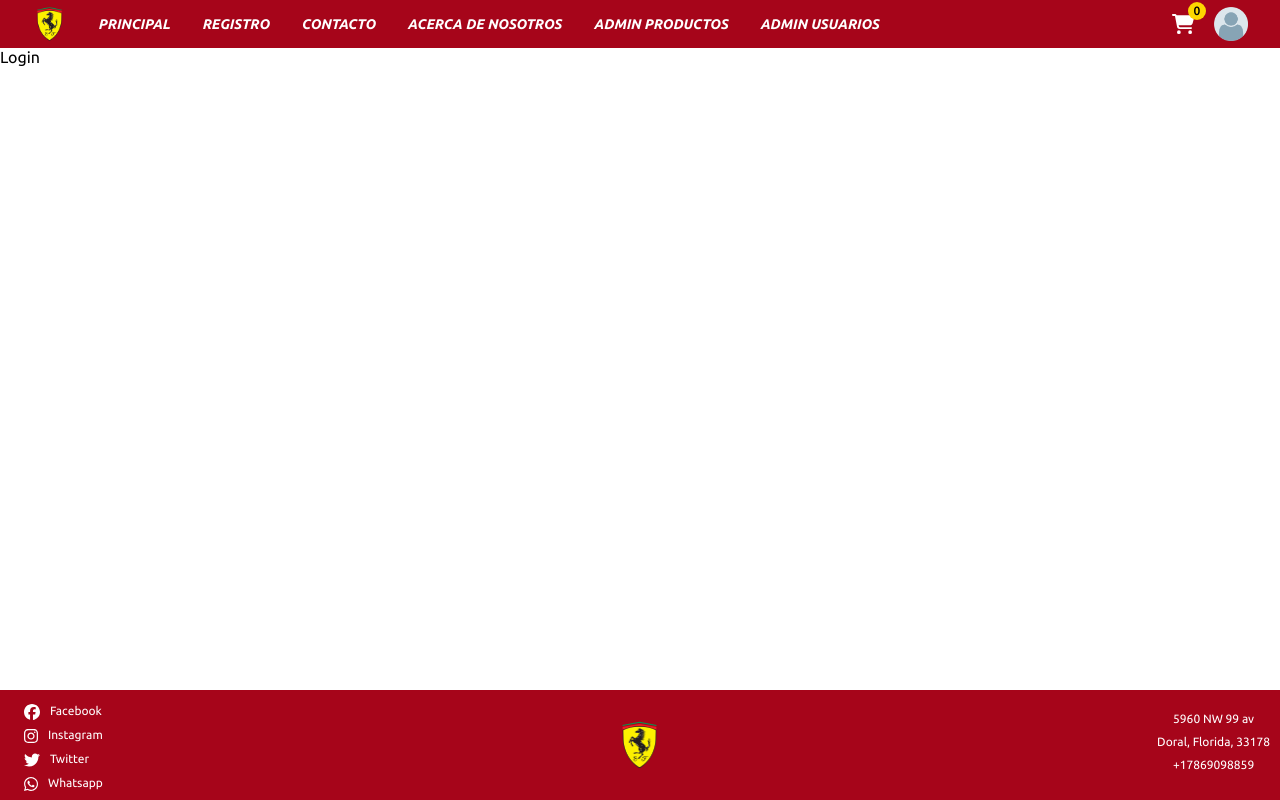
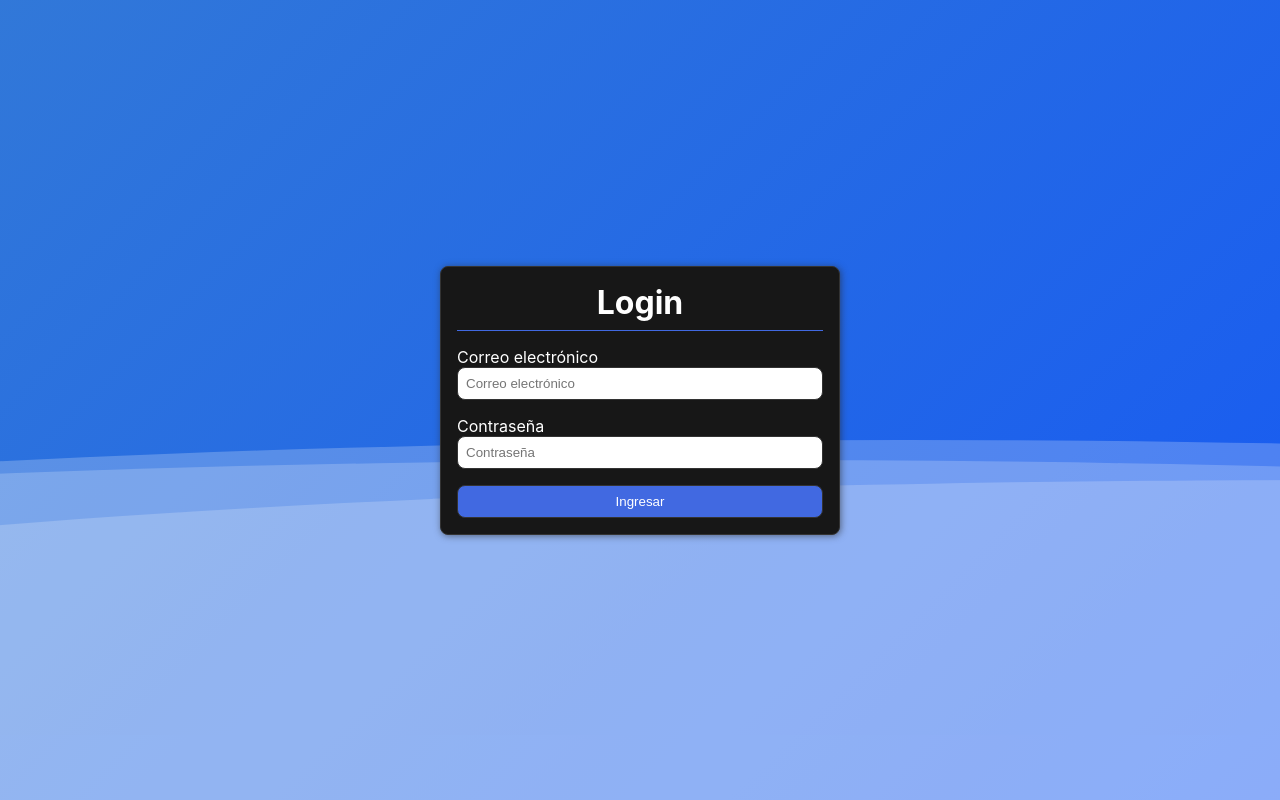
Before and after one commit to fcaputo1/frontend-ecommerce, a React (Vite) app: page /login in a window 1280 px wide. Built offline with nearby package versions, Linux system fonts and the light colour scheme.

Commit message:
user-context-login-logout

```diff
--- a/src/App.jsx
+++ b/src/App.jsx
@@ -2,51 +2,53 @@ import { Route, Routes } from "react-router-dom";
 import Home from "./pages/home/Home";
 import Contact from "./pages/contact/Contact";
 import Login from "./pages/login/Login";
-import Header from "./layout/header/Header";
-import Footer from "./layout/footer/Footer";
 import AboutUs from "./pages/about-us/AboutUs";
 import ProductAdmin from "./pages/product-admin/ProductAdmin"
 import Register from "./pages/register/Register"
 import ProductDetail from "./pages/product-detail/ProductDetail";
 import UserAdmin from "./pages/user-admin/UserAdmin";
-import ScrollToTop from "./components/scroll-to-top/ScrollToTop";
-import OrderDialog from "./components/order-dialog/OrderDialog";
+import Layout from "./layout/Layout";
+import AdminGuard from "./services/guard/AdminGuard";
 
 export default function App() {
 
   return (
     <>
 
-      <OrderDialog />
-
-      <Header />
-
-      <main className="main-container">
-
-        <ScrollToTop /> {/* Este componente ejecutará el scroll hacia arriba */}
-
         <Routes>
-
-          <Route path="/" element={ <Home /> } />
-
-          <Route path="/contact" element={ <Contact /> } />
 
           <Route path="/login" element={ <Login /> } />
 
-          <Route path="/about-us" element={ <AboutUs /> } />
+          <Route path="/" element={ <Layout /> }>
 
-          <Route path="/product-admin" element={ <ProductAdmin /> } />
+            <Route index element={ <Home /> } />
 
-          <Route path="/user-admin" element={ <UserAdmin /> } />
+            <Route path="contact" element={ <Contact /> } />
 
-          <Route path="/register" element={ <Register /> } />
+            <Route path="about-us" element={ <AboutUs /> } />
 
-          <Route path="/product-detail/:id" element={ <ProductDetail /> } />
+            <Route path="register" element={ <Register /> } />
+
+            <Route path="product-detail/:id" element={ <ProductDetail /> } />
+
+            <Route path="product-admin" element={
+                <AdminGuard>
+                  <ProductAdmin />
+                </AdminGuard>
+              } />
+
+            <Route path="user-admin" element={
+              <AdminGuard>
+                <UserAdmin />
+              </AdminGuard>
+              } />
+
+            <Route path="*" element={ <h1>Not found</h1>} />
+
+          </Route>
 
         </Routes>
-      </main>
 
-      <Footer />
     </>
   )
 }
--- a/src/components/user-admin-row/UserRow.jsx
+++ b/src/components/user-admin-row/UserRow.jsx
@@ -21,9 +21,6 @@ export default function UserRow({ user, deleteUser, handleEditUser }) {
                 {new Date(user?.birthday.replace(/-/g, '/')).toLocaleDateString('es-ES')}
             </td>
             <td className="table-date">
-                {user?.password}
-            </td>
-            <td className="table-date">
                 {user?.country}
             </td>
             <td className="table-description">
--- a/src/components/user-admin-table/UserTable.jsx
+++ b/src/components/user-admin-table/UserTable.jsx
@@ -10,7 +10,6 @@ export default function UserTable({ users, deleteUser, handleEditUser }) {
                     <th>Nombre</th>
                     <th>Email</th>
                     <th>Fecha de nacimiento</th>
-                    <th>Contraseña</th>
                     <th>País</th>
                     <th>Observaciones</th>
                     <th>Acciones</th>
@@ -19,7 +18,7 @@ export default function UserTable({ users, deleteUser, handleEditUser }) {
             <tbody>
                 {
                     users.map(userData => {
-                        return <UserRow     key={userData.id}
+                        return <UserRow     key={userData._id}
                                             user={userData}
                                             deleteUser={deleteUser}
                                             handleEditUser={handleEditUser}/>
--- /dev/null
+++ b/src/context/UserContext.jsx
@@ -0,0 +1,65 @@
+import axios from "axios";
+import { createContext, useContext, useState } from "react";
+import { useNavigate } from "react-router-dom";
+import Swal from "sweetalert2";
+
+const URL = import.meta.env.VITE_LOCAL_SERVER
+
+export const UserContext = createContext()
+
+export const useUser = () => useContext(UserContext)
+
+export const UserProvider = ({ children }) => {
+
+    const [ user, setUser ] = useState( JSON.parse(localStorage.getItem("user")) )
+    const [ token, setToken ] = useState( localStorage.getItem("token") )
+
+    const navigate = useNavigate()
+
+    async function login(data) {
+
+        try {
+            const response = await axios.post(`${URL}/login`, data)
+
+            console.log(response.data)
+            const { user, token } = response.data
+
+            setUser(user)
+            setToken(token)
+            localStorage.setItem("token", token)
+            localStorage.setItem("user", JSON.stringify(user))
+
+            Swal.fire({
+                icon: "success",
+                title: "Login exitoso",
+                text: "Bienvenido al sistema",
+                timer: 2000
+            }).then(() => {
+                navigate("/")
+            })
+
+        } catch (error) {
+            console.log(error);
+            Swal.fire({
+                icon: "error",
+                title: "Error en el login",
+                text: error.response.data.message,
+
+            })
+        }
+    }
+
+    function logout() {
+        setUser(null)
+        setToken(null)
+        localStorage.removeItem("user")
+        localStorage.removeItem("token")
+        navigate("/")
+    }
+
+    return (
+        <UserContext.Provider value={{ login, logout, user, token }}>
+            {children}
+        </UserContext.Provider>
+    )
+}
--- /dev/null
+++ b/src/layout/Layout.jsx
@@ -0,0 +1,26 @@
+import { Outlet } from "react-router-dom";
+import OrderDialog from "../components/order-dialog/OrderDialog";
+import ScrollToTop from "../components/scroll-to-top/ScrollToTop";
+import Header from "./header/Header";
+import Footer from "./footer/Footer";
+
+export default function Layout() {
+    return (
+    <>
+
+    <OrderDialog />
+
+    <ScrollToTop /> {/* Este componente ejecutará el scroll hacia arriba */}
+
+    <Header />
+
+    <main className="main-container">
+
+        <Outlet />
+
+    </main>
+
+    <Footer />
+    </>
+    )
+}
--- a/src/layout/header/Header.jsx
+++ b/src/layout/header/Header.jsx
@@ -4,9 +4,12 @@ import { FontAwesomeIcon } from "@fortawesome/react-fontawesome";
 import { faCartShopping } from "@fortawesome/free-solid-svg-icons";
 import userImg from '../../assets/images/default-user.png'
 import { useOrder } from "../../context/OrderContext";
+import { useUser } from "../../context/UserContext";
+
 
 export default function Header() {
   const { setToggleModal, count } = useOrder()
+  const { user, logout } = useUser()
   return (
     <header className="main-header">
       <input type="checkbox" id="responsive-menu" className="input-burger" />
@@ -39,24 +42,45 @@ export default function Header() {
                 ACERCA DE NOSOTROS
               </NavLink>
             </li>
+            {
+              user?.role === "admin" &&
               <li className="nav-item">
-                <NavLink to='/product-admin'className="nav-link">
+                <NavLink to='/product-admin' className="nav-link">
                   ADMIN PRODUCTOS
                 </NavLink>
               </li>
+            }
+            {
+              user?.role === "admin" &&
               <li className="nav-item">
-                <NavLink to='/user-admin'className="nav-link">
+                <NavLink to='/user-admin' className="nav-link">
                   ADMIN USUARIOS
                 </NavLink>
               </li>
+            }
+            {
+              user ?
+              <li className="nav-item">
+                <NavLink className="nav-link" onClick={logout}>
+                  LOGOUT
+                </NavLink>
+              </li>
+                :
+              <li className="nav-item">
+                <NavLink to='/login' className="nav-link">
+                  LOGIN
+                </NavLink>
+              </li>
+            }
           </ul>
         </nav>
       </div>
       {/* User Info Panel */}
       <div className="user-info">
+        {user?.name || ""}
         <div className='cart-button'>
           <div className="order-count">{count}</div>
-            <FontAwesomeIcon icon={faCartShopping} className="cart-icon" onClick={() => setToggleModal((modal) => !modal)}/>
+          <FontAwesomeIcon icon={faCartShopping} className="cart-icon" onClick={() => setToggleModal((modal) => !modal)} />
         </div>
         <div className="avatar">
           <img src={userImg} alt="" />
--- a/src/main.jsx
+++ b/src/main.jsx
@@ -4,13 +4,16 @@ import App from './App.jsx'
 import './index.css'
 import { BrowserRouter } from 'react-router-dom'
 import OrderProvider from './context/OrderContext.jsx'
+import { UserProvider } from './context/UserContext.jsx'
 
 createRoot(document.getElementById('root')).render(
   <StrictMode>
     <BrowserRouter>
-      <OrderProvider>
-        <App />
-      </OrderProvider>
+      <UserProvider>
+        <OrderProvider>
+          <App />
+        </OrderProvider>
+      </UserProvider>
     </BrowserRouter>
   </StrictMode>,
 )
--- /dev/null
+++ b/src/pages/login/Login.css
@@ -0,0 +1,117 @@
+.login-container {
+    width: 100vw;
+    flex: 1;
+    display: flex;
+    flex-direction: column;
+    gap: 1rem;
+    align-items: center;
+    justify-content: center;
+    margin: auto;
+    font-family: -apple-system, BlinkMacSystemFont, sans-serif;
+    overflow: hidden;
+    background: linear-gradient(315deg, rgb(21, 88, 244) 3%, rgba(60, 132, 206, 1) 38%, rgb(115, 48, 238) 68%, rgb(243, 25, 255) 98%);
+    animation: gradient 15s ease infinite;
+    background-size: 400% 400%;
+    background-attachment: fixed;
+    position: relative;
+}
+
+@keyframes gradient {
+    0% {
+        background-position: 0% 0%;
+    }
+
+    50% {
+        background-position: 100% 100%;
+    }
+
+    100% {
+        background-position: 0% 0%;
+    }
+}
+
+.wave {
+    background: rgb(255 255 255 / 25%);
+    border-radius: 1300% 1300% 0 0;
+    position: absolute;
+    width: 300%;
+    height: calc(40vh);
+    animation: wave 10s -3s linear infinite;
+    transform: translate3d(0, 0, 0);
+    opacity: 0.8;
+    bottom: 0;
+    left: 0;
+}
+
+.wave:nth-of-type(2) {
+    height: calc(40vh + 1.25em);
+    animation: wave 18s linear reverse infinite;
+    opacity: 0.8;
+}
+
+.wave:nth-of-type(3) {
+    height: calc(40vh + 2.5em);
+    animation: wave 20s -1s reverse infinite;
+    opacity: 0.9;
+}
+
+@keyframes wave {
+    2% {
+        transform: translateX(1);
+    }
+
+    25% {
+        transform: translateX(-25%);
+    }
+
+    50% {
+        transform: translateX(-50%);
+    }
+
+    75% {
+        transform: translateX(-25%);
+    }
+
+    100% {
+        transform: translateX(1);
+    }
+}
+
+.login-form {
+    z-index: 1;
+    padding: 1rem;
+    background-color: rgb(23, 23, 23);
+    color: white;
+    border-radius: 0.5rem;
+    border: 1px solid #333;
+    max-width: 400px;
+    box-shadow: 1px 1px 7px #27272791;
+    ;
+
+    h1 {
+        text-align: center;
+        margin-bottom: 1rem;
+        border-bottom: 1px solid royalblue;
+        padding-bottom: .5rem;
+        /* line-height: 1.5; */
+    }
+}
+
+
+
+.login-form input {
+    width: 100%;
+    padding: 0.5rem;
+    margin-bottom: 1rem;
+    border-radius: 0.5rem;
+    border: 1px solid #333;
+}
+
+.login-form button {
+    width: 100%;
+    padding: 0.5rem;
+    border-radius: 0.5rem;
+    border: 1px solid #333;
+    background-color: royalblue;
+    color: white;
+}
--- a/src/pages/login/Login.jsx
+++ b/src/pages/login/Login.jsx
@@ -1,5 +1,42 @@
+import { useForm } from "react-hook-form";
+import "./Login.css";
+import { useUser } from "../../context/UserContext";
+
 export default function Login() {
+  const { register, handleSubmit } = useForm();
+  const { login } = useUser();
+
   return (
-    <div>Login</div>
-  )
+    <div className="login-container">
+      <div className="wave"></div>
+      <div className="wave"></div>
+      <div className="wave"></div>
+      <form className="login-form" onSubmit={handleSubmit(login)}>
+        <h1>Login</h1>
+        <label>Correo electrónico</label>
+        <input
+          type="email"
+          placeholder="Correo electrónico"
+          {...register("email", {
+            required: "El email es requerido",
+            minLength: {
+              value: 4,
+              message: "La mínima cantidad de caracteres es 4",
+            },
+          })}
+        />
+
+        <label>Contraseña</label>
+        <input
+          type="password"
+          placeholder="Contraseña"
+          {...register("password", { required: "El password es requerido" })}
+        />
+
+        <button type="submit" className="button">
+          Ingresar
+        </button>
+      </form>
+    </div>
+  );
 }
--- /dev/null
+++ b/src/services/guard/AdminGuard.jsx
@@ -0,0 +1,9 @@
+import { Navigate } from "react-router-dom"
+import { useUser } from "../../context/UserContext"
+
+export default function AdminGuard({ children }) {
+
+    const { user } = useUser()
+
+    return user?.role === "admin" ? children : <Navigate to="/" replace />
+}
```
Also changed, not shown: src/pages/user-admin/UserAdmin.jsx (+13 -3 lines), 1 other file (tests, documents, lock files or other folders). Lines whose indentation alone changed are shown as unchanged.
